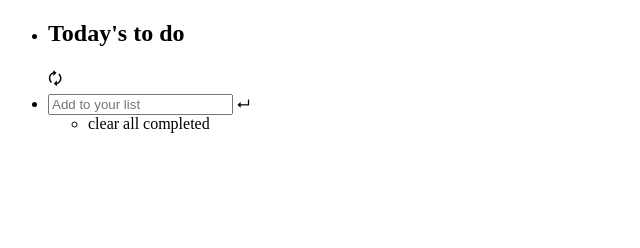
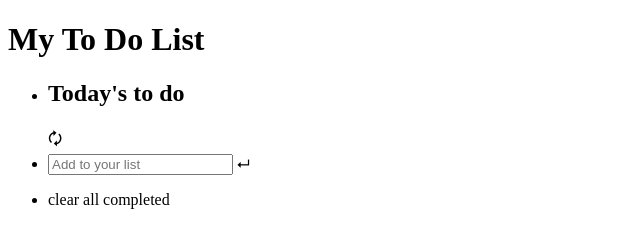
Before and after one commit to ayebaishmo/todolistTest, a website: page src/index.html in a window 1280 px wide. Shown: the whole page, without its empty margins (0-640 px from the left). Drawn offline with Linux system fonts and the light colour scheme.

Commit message:
Align html tags to match

```diff
--- a/src/index.html
+++ b/src/index.html
@@ -14,21 +14,25 @@
 </head>
 <body>
     <main>
+        <h1>My To Do List</h1>
         <div class="todo wrapper">
             <ul class="todo headline">
                 <li id="heading">
                 <h2>Today's to do</h2>
                 <span class="icon refresh-icon">&#128472;</span>
                 </li>
+
                 <li id="subheading">
                     <input type="text" id="add-item" name="inTask" placeholder="Add to your list"></input>
                     <span class="icon add-icon">&#11168;</span>
                 </li>
+            </ul>
             <ul class="todo items">
             </ul>
             <ul class="todo footer">
                 <li id="clear"><span>clear all completed</span> </li>
             </ul>
+        </div>
     </main>
 </body>
 </html>
```
Lines whose indentation alone changed are shown as unchanged.
